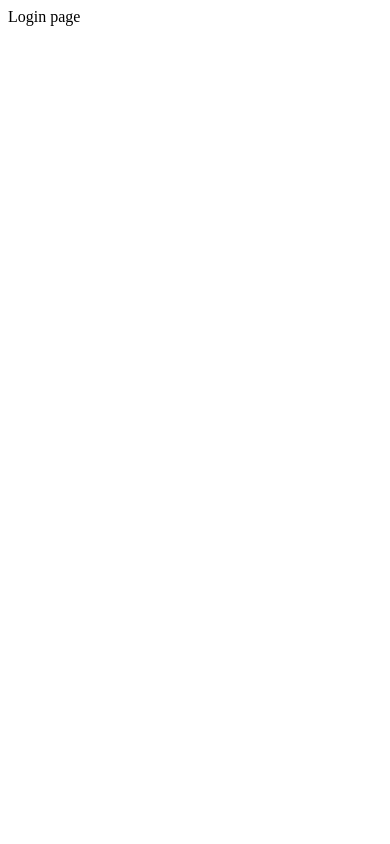
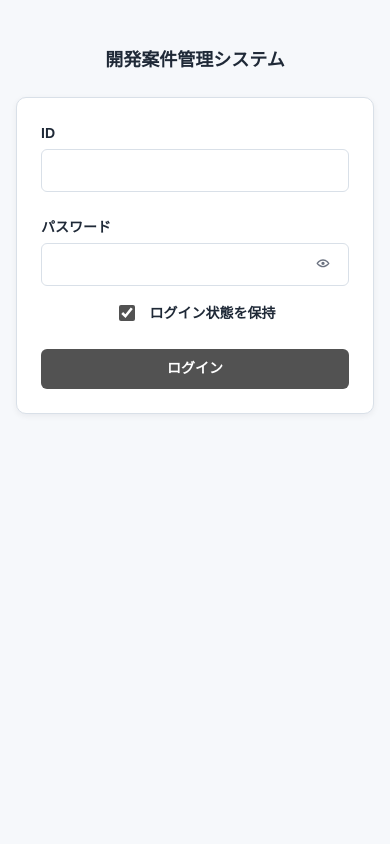
Before and after one commit to kubota-a/dev-management-app, a Flask app: page /login in a window 390 px wide. Before the commit the page is almost empty. Run offline with Flask 3, Linux system fonts and the light colour scheme.

Commit message:
feat: ログイン画面モックを調整して移植し最小限のテンプレートを実装 (#8)

```diff
--- a/app.py
+++ b/app.py
@@ -1,8 +1,11 @@
 import os
+import secrets
+from hmac import compare_digest
 from dotenv import load_dotenv  # .envファイルを読み込むライブラリ
-from flask import Flask, render_template  # Webアプリ本体を作るフレームワーク
+from flask import Flask, flash, redirect, render_template, request, session, url_for  # Webアプリ本体を作るフレームワーク
 from flask_migrate import Migrate  # DBマイグレーション（DB構造変更の履歴管理）ツール
-from flask_login import LoginManager  # ログイン管理用ライブラリ
+from flask_login import LoginManager, current_user, login_user  # ログイン管理用ライブラリ
+from werkzeug.security import check_password_hash
 
 from models import db, User  # db = SQLAlchemy本体、User = ユーザーモデル
 
@@ -38,10 +41,60 @@ def index():
     return "Hello, quest_1!"
 
 
-@app.route("/login")
+@app.route("/login", methods=["GET", "POST"])
 def login():
-    """仮のログイン画面。後で本実装に置き換える。"""
-    return "Login page"
+    """ログイン画面とログイン処理。"""
+    if current_user.is_authenticated:
+        return redirect(get_post_login_redirect(current_user.role))
+
+    if request.method == "POST":
+        if not validate_csrf_token(request.form.get("csrf_token")):
+            flash("セッションが無効です。もう一度ログインしてください。", "danger")
+            return redirect(url_for("login"))
+
+        login_id = (request.form.get("id") or "").strip()
+        password = request.form.get("password") or ""
+        remember = request.form.get("remember") == "1"
+
+        user = User.query.filter_by(login_id=login_id).first()
+        if user and user.is_active and check_password_hash(user.password_hash, password):
+            login_user(user, remember=remember)
+            return redirect(get_post_login_redirect(user.role))
+
+        flash("IDまたはパスワードが正しくありません。", "danger")
+        return render_template(
+            "login.html",
+            csrf_token=ensure_csrf_token(),
+            entered_id=login_id,
+            remember_checked=remember,
+        )
+
+    return render_template("login.html", csrf_token=ensure_csrf_token(), entered_id="", remember_checked=True)
+
+
+def ensure_csrf_token() -> str:
+    token = session.get("login_csrf_token")
+    if not token:
+        token = secrets.token_urlsafe(32)
+        session["login_csrf_token"] = token
+    return token
+
+
+def validate_csrf_token(token: str | None) -> bool:
+    session_token = session.get("login_csrf_token")
+    if not token or not session_token:
+        return False
+    return compare_digest(token, session_token)
+
+
+def get_post_login_redirect(role: str) -> str:
+    if role == "applicant":
+        return url_for("applicant_top")
+    if role == "manager":
+        return url_for("manager_top")
+    if role == "hq":
+        return url_for("hq_top")
+    return url_for("index")
 
 # UI見本の通常ページ確認用ルート
 @app.route("/ui-kit")
--- a/static/css/components.css
+++ b/static/css/components.css
@@ -1301,6 +1301,118 @@
     color: var(--color-step-text-muted);
 }
 
+/* =========================
+   Login Page
+========================= */
+.login-page {
+    min-height: 100vh;
+    margin: 0;
+    background-color: var(--color-bg);
+}
+
+.login-page-main {
+    min-height: 100vh;
+    display: flex;
+    flex-direction: column;
+    align-items: center;
+    justify-content: center;
+    padding: var(--space-xl) var(--space-md);
+}
+
+.login-page-title {
+    margin: 0 0 var(--space-xl);
+    font-size: var(--text-xl);
+    font-weight: var(--font-weight-bold);
+    color: var(--color-text-main);
+    text-align: center;
+}
+
+.login-card {
+    width: 100%;
+    max-width: 520px;
+    background-color: var(--color-surface);
+    border: 1px solid var(--color-border);
+    border-radius: var(--radius-lg);
+    box-shadow: var(--shadow-sm);
+    padding: var(--space-xl);
+}
+
+.login-flash-list {
+    display: grid;
+    gap: var(--space-sm);
+    margin-bottom: var(--space-lg);
+}
+
+.login-form {
+    display: flex;
+    flex-direction: column;
+    gap: var(--space-lg);
+}
+
+.login-field {
+    display: flex;
+    flex-direction: column;
+}
+
+.login-password-wrap {
+    position: relative;
+}
+
+.login-password-wrap input {
+    padding-right: 2.75rem;
+}
+
+.login-password-toggle {
+    position: absolute;
+    top: 50%;
+    right: var(--space-sm);
+    transform: translateY(-50%);
+    display: inline-flex;
+    align-items: center;
+    justify-content: center;
+    width: 1.75rem;
+    height: 1.75rem;
+    color: var(--color-text-muted);
+    border-radius: var(--radius-sm);
+}
+
+.login-password-icon {
+    pointer-events: none;
+}
+
+.login-remember {
+    display: inline-flex;
+    align-items: center;
+    justify-content: center;
+    gap: var(--space-sm);
+    margin-top: calc(var(--space-xs) * -1);
+    font-size: var(--text-sm);
+    font-weight: var(--font-weight-bold);
+    color: var(--color-text-main);
+}
+
+.login-remember input[type="checkbox"] {
+    width: 1rem;
+    height: 1rem;
+    accent-color: #525252;
+}
+
+.login-submit {
+    align-self: center;
+    width: min(180px, 100%);
+    background-color: #525252;
+    color: #ffffff;
+    border-radius: var(--radius-md);
+    font-weight: var(--font-weight-bold);
+}
+
+@media (hover: hover) {
+    .login-submit:hover {
+        background-color: #454545;
+        box-shadow: var(--shadow-button-hover);
+    }
+}
+
 @media (max-width: 899px) {
     .approval-step-card {
         padding: var(--space-md);
--- a/static/css/responsive.css
+++ b/static/css/responsive.css
@@ -433,3 +433,24 @@
         font-size: 1.75rem;
     }
 }
+
+@media (max-width: 899px) {
+    .login-page-main {
+        justify-content: flex-start;
+        padding-top: var(--space-2xl);
+    }
+
+    .login-page-title {
+        margin-bottom: var(--space-lg);
+        font-size: var(--text-lg);
+    }
+
+    .login-card {
+        max-width: none;
+        padding: var(--space-lg);
+    }
+
+    .login-submit {
+        width: 100%;
+    }
+}
--- a/static/js/app.js
+++ b/static/js/app.js
@@ -193,6 +193,17 @@
       flash.region.hidden = true;
     }
 
+    function bindLoginPasswordToggle() {
+      var passwordInput = document.getElementById("login-password");
+      var toggleButton = document.querySelector(".login-password-toggle");
+
+      if (!passwordInput || !toggleButton) return;
+
+      toggleButton.addEventListener("click", function () {
+        passwordInput.type = passwordInput.type === "password" ? "text" : "password";
+      });
+    }
+
     document.addEventListener("click", function (event) {
       var notificationToggle = event.target.closest("[data-notification-toggle]");
       var notificationMarkAll = event.target.closest("[data-notification-mark-all]");
@@ -301,5 +312,6 @@
       }
     });
 
+    bindLoginPasswordToggle();
     bindDrawerBreakpointReset();
   })();
--- /dev/null
+++ b/templates/login.html
@@ -0,0 +1,57 @@
+<!doctype html>
+<html lang="ja">
+<head>
+    <meta charset="utf-8">
+    <meta name="viewport" content="width=device-width, initial-scale=1">
+    <title>開発案件管理システム | ログイン</title>
+    <link rel="stylesheet" href="{{ url_for('static', filename='css/design-tokens.css') }}">
+    <link rel="stylesheet" href="{{ url_for('static', filename='css/base.css') }}">
+    <link rel="stylesheet" href="{{ url_for('static', filename='css/components.css') }}">
+    <link rel="stylesheet" href="{{ url_for('static', filename='css/layout.css') }}">
+    <link rel="stylesheet" href="{{ url_for('static', filename='css/themes.css') }}">
+    <link rel="stylesheet" href="{{ url_for('static', filename='css/responsive.css') }}">
+</head>
+<body class="login-page">
+    <main class="login-page-main">
+        <h1 class="login-page-title">開発案件管理システム</h1>
+        <section class="login-card" aria-label="ログインフォーム">
+            {% with messages = get_flashed_messages(with_categories=true) %}
+                {% if messages %}
+                    <div class="login-flash-list" aria-live="polite">
+                        {% for category, message in messages %}
+                            {% set tone = "danger" if category == "danger" else "info" %}
+                            <div class="alert alert-{{ tone }}" role="{{ 'alert' if tone == 'danger' else 'status' }}">
+                                <p class="flash-message-text">{{ message }}</p>
+                            </div>
+                        {% endfor %}
+                    </div>
+                {% endif %}
+            {% endwith %}
+            <form class="login-form" action="{{ url_for('login') }}" method="post" novalidate>
+                <input type="hidden" name="csrf_token" value="{{ csrf_token }}">
+                <div class="login-field">
+                    <label class="form-label" for="login-id">ID</label>
+                    <input id="login-id" name="id" type="text" autocomplete="username" value="{{ entered_id | default('', true) }}" required>
+                </div>
+                <div class="login-field">
+                    <label class="form-label" for="login-password">パスワード</label>
+                    <div class="login-password-wrap">
+                        <input id="login-password" name="password" type="password" autocomplete="current-password" required>
+                        <button class="login-password-toggle" type="button" aria-label="パスワードを表示/非表示">
+                            <svg class="login-password-icon" width="18" height="18" viewBox="0 0 24 24" aria-hidden="true" focusable="false">
+                                <path fill="currentColor" d="M12 5c5.8 0 9.3 5.5 9.5 5.7a1 1 0 0 1 0 1C21.3 11.9 17.8 17 12 17s-9.3-5.1-9.5-5.3a1 1 0 0 1 0-1C2.7 10.5 6.2 5 12 5zm0 2c-3.8 0-6.6 3-7.5 4 .9 1 3.7 4 7.5 4s6.6-3 7.5-4c-.9-1-3.7-4-7.5-4zm0 1.5a2.5 2.5 0 1 1 0 5 2.5 2.5 0 0 1 0-5z"/>
+                            </svg>
+                        </button>
+                    </div>
+                </div>
+                <label class="login-remember">
+                    <input type="checkbox" name="remember" value="1" {% if remember_checked %}checked{% endif %}>
+                    <span>ログイン状態を保持</span>
+                </label>
+                <button class="btn login-submit" type="submit">ログイン</button>
+            </form>
+        </section>
+    </main>
+    <script src="{{ url_for('static', filename='js/app.js') }}"></script>
+</body>
+</html>
```
